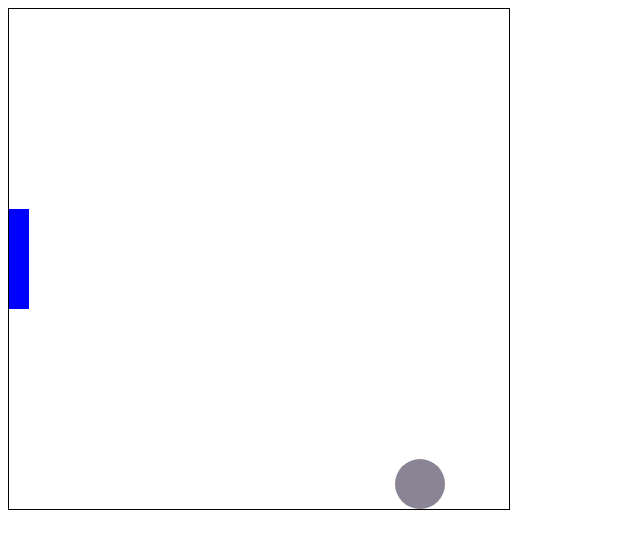
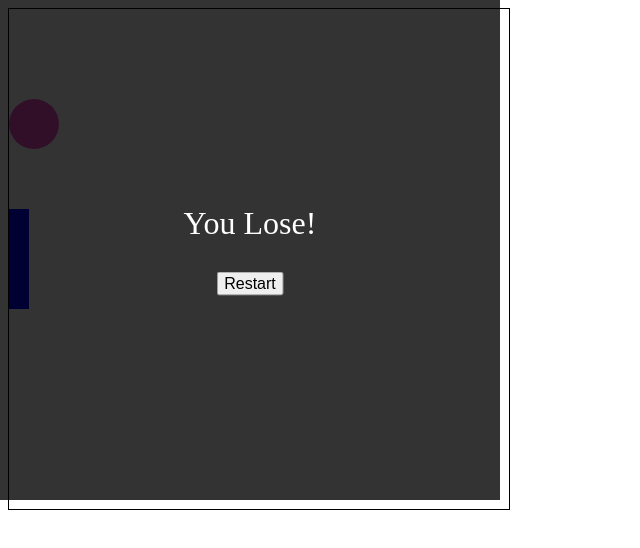
Before and after one commit to JaxiKun/GDS137, a plain HTML site: page Level2/index.html in a window 1280 px wide. Shown: the whole page, without its empty margins (0-640 px from the left). Drawn offline with Linux system fonts and the light colour scheme.

Commit message:
You lose screen

```diff
--- a/Level2/index.html
+++ b/Level2/index.html
@@ -12,13 +12,29 @@
 </head>
 <body>
     <canvas id="canvas" width="500" height="500"></canvas>
+    <div id="loseScreen" style="display:none; position:absolute; top:0; left:0; width:500px; height:500px; background:rgba(0,0,0,0.8); color:white; text-align:center;">
+        <div style="position:absolute; top:50%; left:50%; transform:translate(-50%,-50%);">
+            <div style="font-size:2em; margin-bottom:30px;">You Lose!</div>
+            <button id="restartBtn" style="font-size:1em;">Restart</button>
+        </div>
+    </div>
     <script src="gameobject.js"></script>
     <script src="controls.js"></script>
     <script>
         var canvas = document.getElementById('canvas');
         var context = canvas.getContext('2d');
-        var paddle = new Paddle(0, 200, 20, 100, 'blue');
-        var ball = new Ball(250, 250, 50, 50, 'red', 5, 4, 10); // Ball from Level1
+        var loseScreen = document.getElementById('loseScreen');
+        var restartBtn = document.getElementById('restartBtn');
+        var intervalId;
+        var paddle, ball;
+
+        function startGame() {
+            paddle = new Paddle(0, 200, 20, 100, 'blue');
+            ball = new Ball(250, 250, 50, 50, 'red', 5, 4, 10);
+            loseScreen.style.display = 'none';
+            if (intervalId) clearInterval(intervalId);
+            intervalId = setInterval(animate, 1000/60);
+        }
 
         function animate() {
             context.clearRect(0, 0, canvas.width, canvas.height);
@@ -34,9 +50,22 @@
             paddle.draw(context);
             ball.move();
             ball.draw(context);
+
+            // Lose condition: ball hits left wall and is not colliding with paddle
+            if (ball.left <= 0 && !ball.isCollidingWith(paddle)) {
+                gameOver();
+            }
         }
 
-        setInterval(animate, 1000/60);
+        function gameOver() {
+            clearInterval(intervalId);
+            loseScreen.style.display = 'block';
+        }
+
+        restartBtn.onclick = function() {
+            startGame();
+        };
+
 
         function Ball(x, y, width, height, color, force, vx, vy) {
             this.x = x;
@@ -67,15 +96,15 @@
                 this.x += this.vx;
                 this.y += this.vy;
 
-                // Bounce off walls
+                // Bounce off walls (except left wall for lose condition)
                 if (this.right > canvas.width) {
                     this.x = canvas.width - this.width / 2;
                     this.vx = -this.vx;
                     this.changeColor();
-                } else if (this.left < 0) {
+                }
+                if (this.left < 0) {
                     this.x = this.width / 2;
-                    this.vx = -this.vx;
-                    this.changeColor();
+                    // Don't bounce, handled in animate for lose condition
                 }
 
                 if (this.bottom > canvas.height) {
@@ -122,9 +151,12 @@
             };
 
             this.move = function() {
-
+                // Paddle movement logic (if any)
             };
         }
+
+        // Start the game initially
+        startGame();
     </script>
 </body>
 </html>
```
